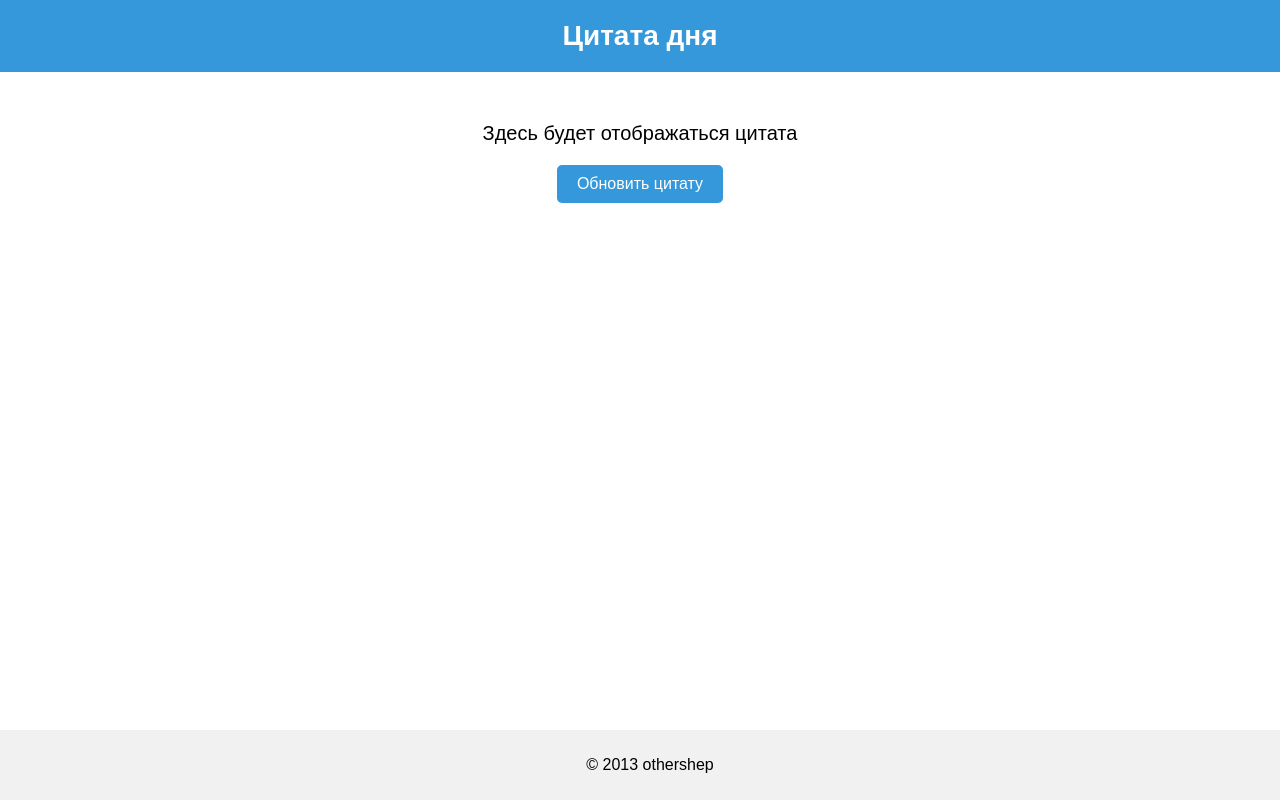
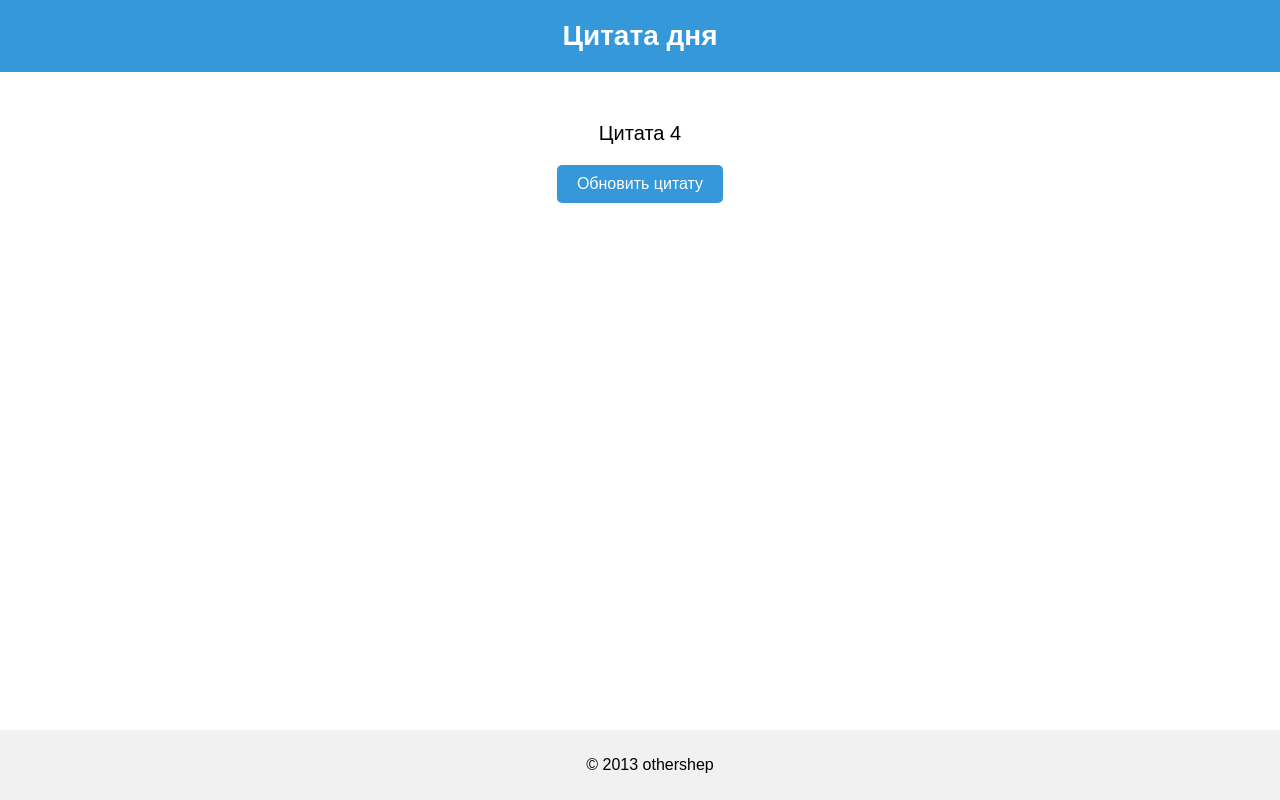
Before and after one commit to yepsconnect/daily_quote, a plain HTML site: page index.html in a window 1280 px wide. Drawn offline with Linux system fonts and the light colour scheme.

Commit message:
add random quote function js

```diff
--- a/index.html
+++ b/index.html
@@ -21,5 +21,6 @@
     <footer>
       <p>© 2013 othershep</p>
     </footer>
+    <script src="script.js"></script>
   </body>
 </html>
--- /dev/null
+++ b/script.js
@@ -0,0 +1,16 @@
+var quotes = ["Цитата 1", "Цитата 2", "Цитата 3", "Цитата 4", "Цитата 5"];
+
+function getRandomQuote() {
+  var randomIndex = Math.floor(Math.random() * quotes.length);
+  return quotes[randomIndex];
+}
+
+function updateQuote() {
+  var quoteElement = document.getElementById("quote");
+  quoteElement.textContent = getRandomQuote();
+}
+
+var newQuoteButton = document.getElementById("new-quote-btn");
+newQuoteButton.addEventListener("click", updateQuote);
+
+updateQuote();
```
